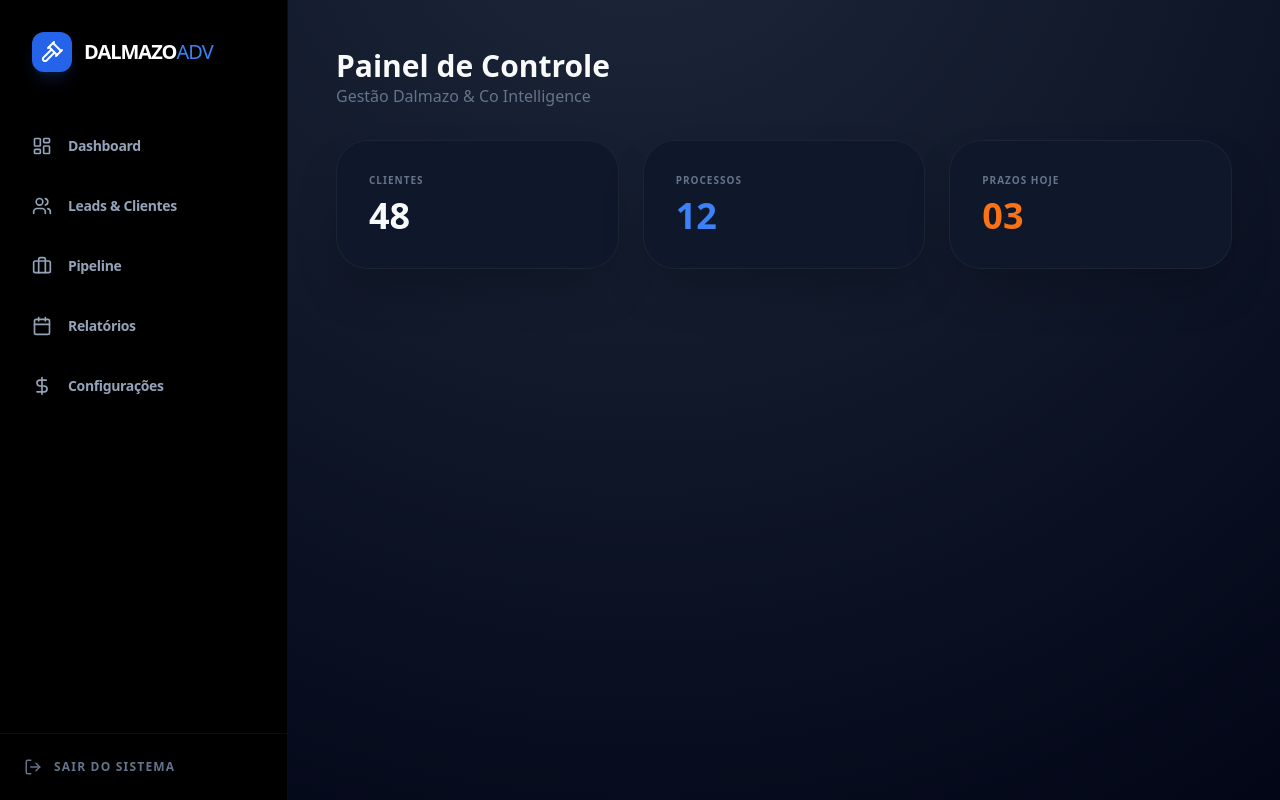
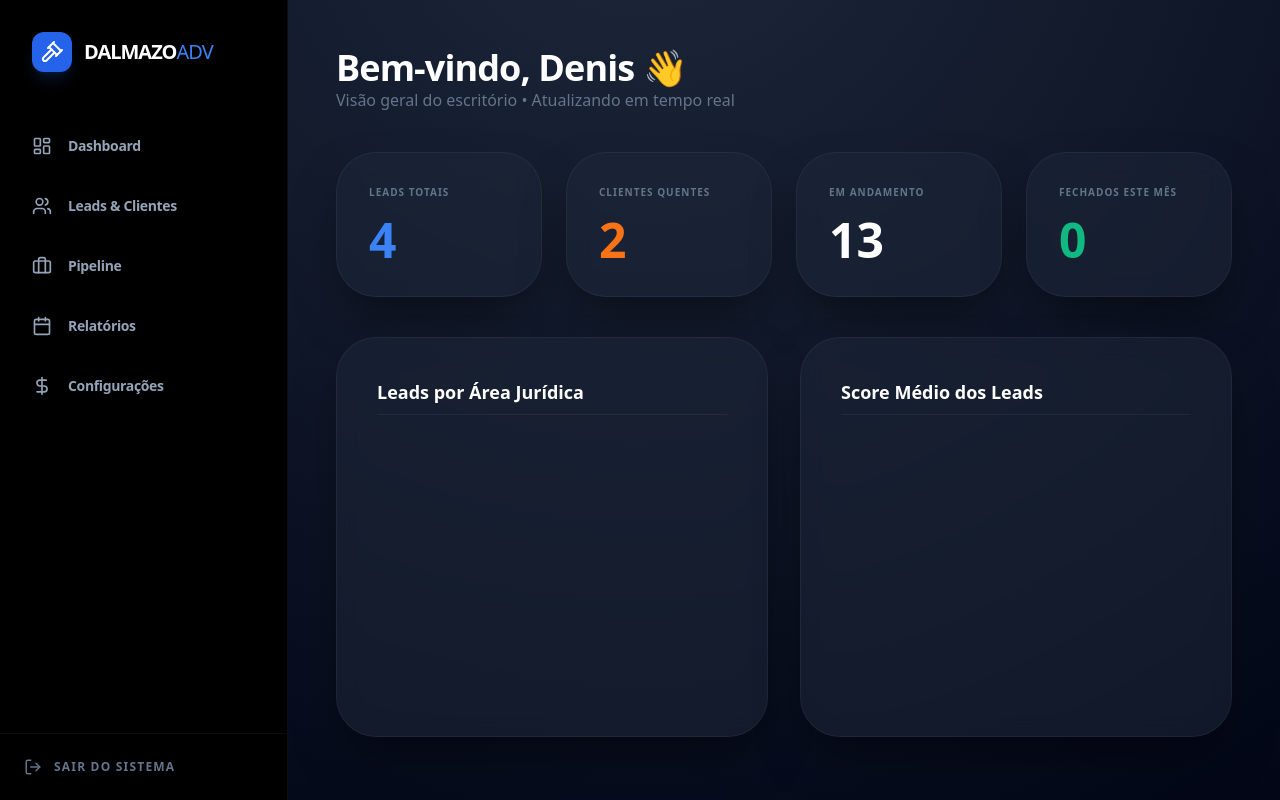
Before and after one commit to denisdalmazo/crm-adv-final, a Next.js app: page / in a window 1280 px wide. Built offline with nearby package versions, Linux system fonts and the light colour scheme.

Commit message:
Refactor Dashboard layout and update content

```diff
--- a/app/page.js
+++ b/app/page.js
@@ -1,25 +1,43 @@
 export default function Dashboard() {
   return (
-    <div className="max-w-5xl space-y-8">
+    <div className="space-y-10 animate-in fade-in duration-700">
       <header>
-        <h1 className="text-3xl font-black">Painel de Controle</h1>
-        <p className="text-slate-500">Gestão Dalmazo & Co Intelligence</p>
+        <h1 className="text-4xl font-black text-white tracking-tight">Bem-vindo, Denis 👋</h1>
+        <p className="text-slate-500 font-medium">Visão geral do escritório • Atualizando em tempo real</p>
       </header>
 
-      <div className="grid grid-cols-1 md:grid-cols-3 gap-6">
-        <div className="bg-slate-900 border border-white/5 p-8 rounded-[2rem] shadow-2xl">
-          <p className="text-[10px] font-black text-slate-500 uppercase tracking-widest mb-2">Clientes</p>
-          <p className="text-4xl font-black">48</p>
+      <div className="grid grid-cols-1 md:grid-cols-4 gap-6">
+        <StatCard title="Leads Totais" value="4" color="blue" />
+        <StatCard title="Clientes Quentes" value="2" color="orange" />
+        <StatCard title="Em Andamento" value="13" color="white" />
+        <StatCard title="Fechados este mês" value="0" color="green" />
+      </div>
+
+      <div className="grid grid-cols-1 md:grid-cols-2 gap-8">
+        <div className="glass-card p-10 rounded-[2.5rem] h-[400px]">
+          <h3 className="text-lg font-bold text-white mb-2">Leads por Área Jurídica</h3>
+          <div className="w-full h-px bg-white/5 mb-6" />
         </div>
-        <div className="bg-slate-900 border border-white/5 p-8 rounded-[2rem] shadow-2xl">
-          <p className="text-[10px] font-black text-slate-500 uppercase tracking-widest mb-2">Processos</p>
-          <p className="text-4xl font-black text-blue-500">12</p>
-        </div>
-        <div className="bg-slate-900 border border-white/5 p-8 rounded-[2rem] shadow-2xl">
-          <p className="text-[10px] font-black text-slate-500 uppercase tracking-widest mb-2">Prazos Hoje</p>
-          <p className="text-4xl font-black text-orange-500">03</p>
+        <div className="glass-card p-10 rounded-[2.5rem] h-[400px]">
+          <h3 className="text-lg font-bold text-white mb-2">Score Médio dos Leads</h3>
+          <div className="w-full h-px bg-white/5 mb-6" />
         </div>
       </div>
     </div>
   );
 }
+
+function StatCard({ title, value, color }) {
+  const colors = {
+    blue: 'text-blue-500',
+    orange: 'text-orange-500',
+    green: 'text-emerald-500',
+    white: 'text-white'
+  };
+  return (
+    <div className="glass-card p-8 rounded-[2.5rem]">
+      <p className="text-[10px] font-black text-slate-500 uppercase tracking-widest mb-4">{title}</p>
+      <p className={`text-5xl font-black ${colors[color]}`}>{value}</p>
+    </div>
+  );
+}
```
